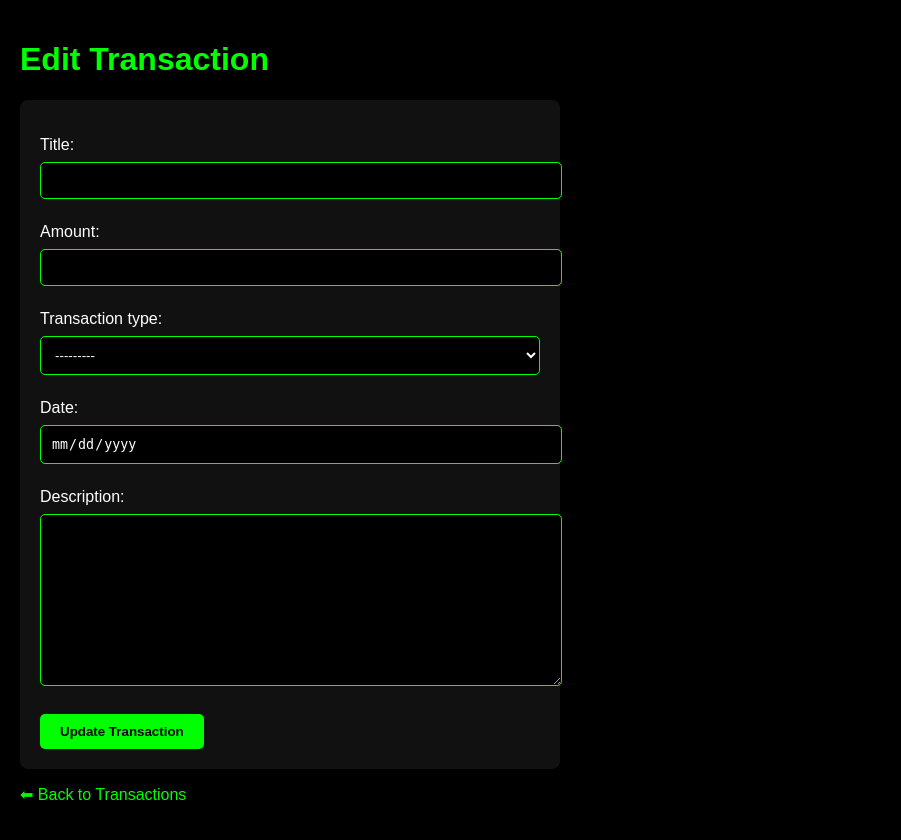
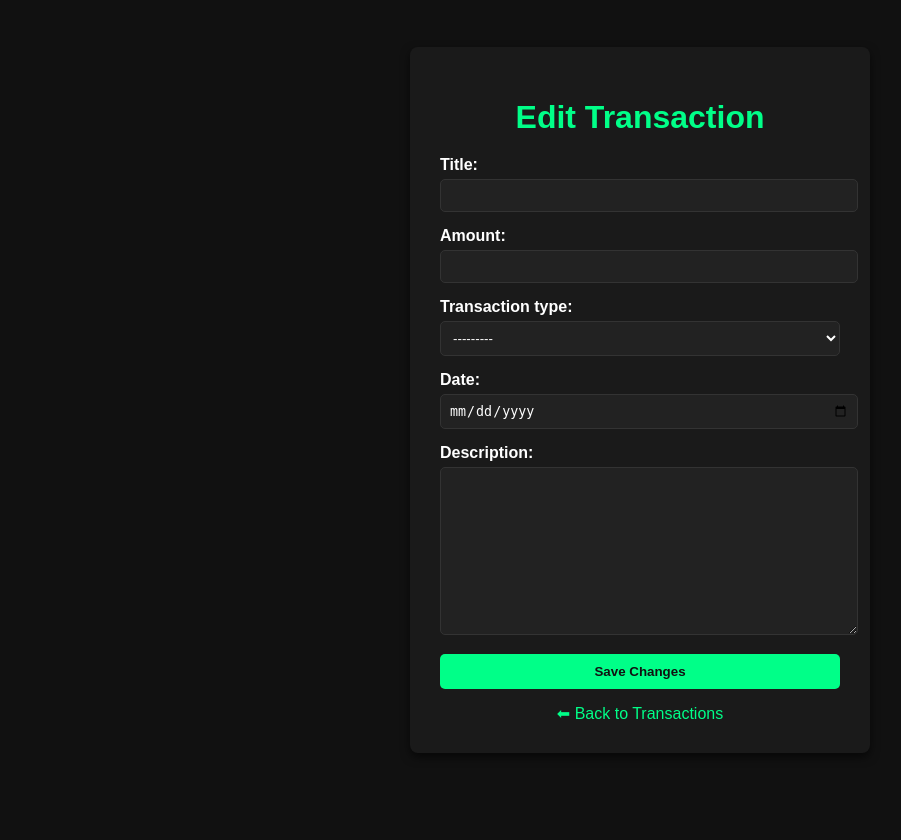
Before and after one commit to ethanmwangi/Financial_manager, a Django app: template transactions/templates/transactions/edit_transaction.html in a window 1280 px wide. Shown: the whole page, without its empty margins (0-901 px from the left). After the commit the page ends 719 px from the top, so only its background shows below. Run offline with Django 5.2, Linux system fonts and the light colour scheme; the template is opened without the code that fills it: values that come from a table or form of the project are taken from there, others are empty; parts of the project's set-up code (start-up, migrations or seed data) failed here and were passed over.

Commit message:
centering the edit form

```diff
--- a/transactions/templates/transactions/edit_transaction.html
+++ b/transactions/templates/transactions/edit_transaction.html
@@ -1,3 +1,4 @@
+<!-- transactions/templates/transactions/edit_transaction.html -->
 <!DOCTYPE html>
 <html lang="en">
 <head>
@@ -5,57 +6,82 @@
     <title>Edit Transaction</title>
     <style>
         body {
+            background-color: #111; /* black background */
+            color: #fff;
             font-family: Arial, sans-serif;
-            background-color: #000;
-            color: #fff;
             margin: 0;
-            padding: 20px;
+            padding: 0;
+        }
+        .container {
+            display: flex;
+            justify-content: center;
+            align-items: center;
+            height: 100vh;
+        }
+        .card {
+            background-color: #1a1a1a;
+            padding: 30px;
+            border-radius: 8px;
+            box-shadow: 0 4px 10px rgba(0,0,0,0.6);
+            width: 400px;
         }
         h1 {
-            color: #00ff00;
+            text-align: center;
+            color: #00ff88; /* green highlight */
+            margin-bottom: 20px;
         }
-        form {
-            background-color: #111;
-            padding: 20px;
-            border-radius: 8px;
-            max-width: 500px;
+        form p {
+            margin: 15px 0;
+        }
+        label {
+            display: block;
+            margin-bottom: 5px;
+            font-weight: bold;
         }
         input, select, textarea {
             width: 100%;
-            padding: 10px;
-            margin: 8px 0;
+            padding: 8px;
+            border: 1px solid #333;
             border-radius: 5px;
-            border: 1px solid #00ff00;
-            background-color: #000;
+            background-color: #222;
             color: #fff;
         }
         button {
-            background-color: #00ff00;
-            color: #000;
-            padding: 10px 20px;
+            width: 100%;
+            padding: 10px;
+            background-color: #00ff88;
+            color: #111;
             border: none;
             border-radius: 5px;
+            font-weight: bold;
             cursor: pointer;
-            font-weight: bold;
         }
         button:hover {
-            background-color: #00cc00;
+            background-color: #00cc6a;
         }
-        a {
-            color: #00ff00;
+        .back-link {
+            display: block;
+            text-align: center;
+            margin-top: 15px;
+            color: #00ff88;
             text-decoration: none;
+        }
+        .back-link:hover {
+            text-decoration: underline;
         }
     </style>
 </head>
 <body>
-    <h1>Edit Transaction</h1>
-
-    <form method="post">
-        {% csrf_token %}
-        {{ form.as_p }}
-        <button type="submit">Update Transaction</button>
-    </form>
-
-    <p><a href="{% url 'transaction_list' %}">⬅ Back to Transactions</a></p>
+    <div class="container">
+        <div class="card">
+            <h1>Edit Transaction</h1>
+            <form method="post">
+                {% csrf_token %}
+                {{ form.as_p }}
+                <button type="submit">Save Changes</button>
+            </form>
+            <a href="{% url 'transaction_list' %}" class="back-link">⬅ Back to Transactions</a>
+        </div>
+    </div>
 </body>
 </html>
```
